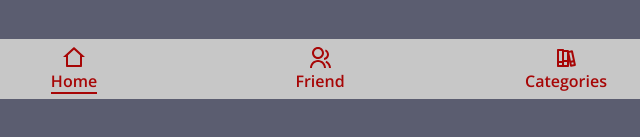
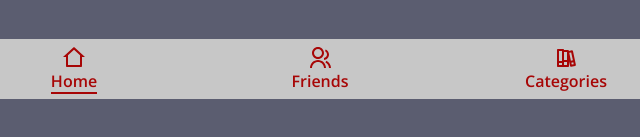
Before and after one commit to Prajjawal-Vaishya/Menu-and-Navbar-Template, a plain HTML site: page index.html in a window 1280 px wide. Shown: the part 671-808 px from the top of the page, 197-837 px from the left. Drawn offline with nearby package versions, Linux system fonts and the light colour scheme.

Commit message:
Navbar and Main Menu Code

```diff
--- a/index.html
+++ b/index.html
@@ -45,7 +45,7 @@
             </div>
             <div class="friend nav_but">
                 <svg width="20" xmlns="http://www.w3.org/2000/svg" viewBox="0 0 24 24" fill="rgb(167, 6, 6)"><path fill="none" d="M0 0h24v24H0z"></path><path d="M2 22C2 17.5817 5.58172 14 10 14C14.4183 14 18 17.5817 18 22H16C16 18.6863 13.3137 16 10 16C6.68629 16 4 18.6863 4 22H2ZM10 13C6.685 13 4 10.315 4 7C4 3.685 6.685 1 10 1C13.315 1 16 3.685 16 7C16 10.315 13.315 13 10 13ZM10 11C12.21 11 14 9.21 14 7C14 4.79 12.21 3 10 3C7.79 3 6 4.79 6 7C6 9.21 7.79 11 10 11ZM18.2837 14.7028C21.0644 15.9561 23 18.752 23 22H21C21 19.564 19.5483 17.4671 17.4628 16.5271L18.2837 14.7028ZM17.5962 3.41321C19.5944 4.23703 21 6.20361 21 8.5C21 11.3702 18.8042 13.7252 16 13.9776V11.9646C17.6967 11.7222 19 10.264 19 8.5C19 7.11935 18.2016 5.92603 17.041 5.35635L17.5962 3.41321Z"></path></svg>
-                <p>Friend</p>
+                <p>Friends</p>
             </div>
             <div class="categories nav_but">
                 <svg width="20" xmlns="http://www.w3.org/2000/svg" viewBox="0 0 24 24" fill="currentColor"><path fill="none" d="M0 0h24v24H0z"></path><path d="M4 3C3.44772 3 3 3.44772 3 4V20C3 20.5523 3.44772 21 4 21H14C14.5523 21 15 20.5523 15 20V15.2973L15.9995 19.9996C16.1143 20.5398 16.6454 20.8847 17.1856 20.7699L21.0982 19.9382C21.6384 19.8234 21.9832 19.2924 21.8684 18.7522L18.9576 5.0581C18.8428 4.51788 18.3118 4.17304 17.7716 4.28786L14.9927 4.87853C14.9328 4.38353 14.5112 4 14 4H10C10 3.44772 9.55228 3 9 3H4ZM10 6H13V14H10V6ZM10 19V16H13V19H10ZM8 5V15H5V5H8ZM8 17V19H5V17H8ZM17.3321 16.6496L19.2884 16.2338L19.7042 18.1898L17.7479 18.6057L17.3321 16.6496ZM16.9163 14.6933L15.253 6.86789L17.2092 6.45207L18.8726 14.2775L16.9163 14.6933Z"></path></svg>
```
